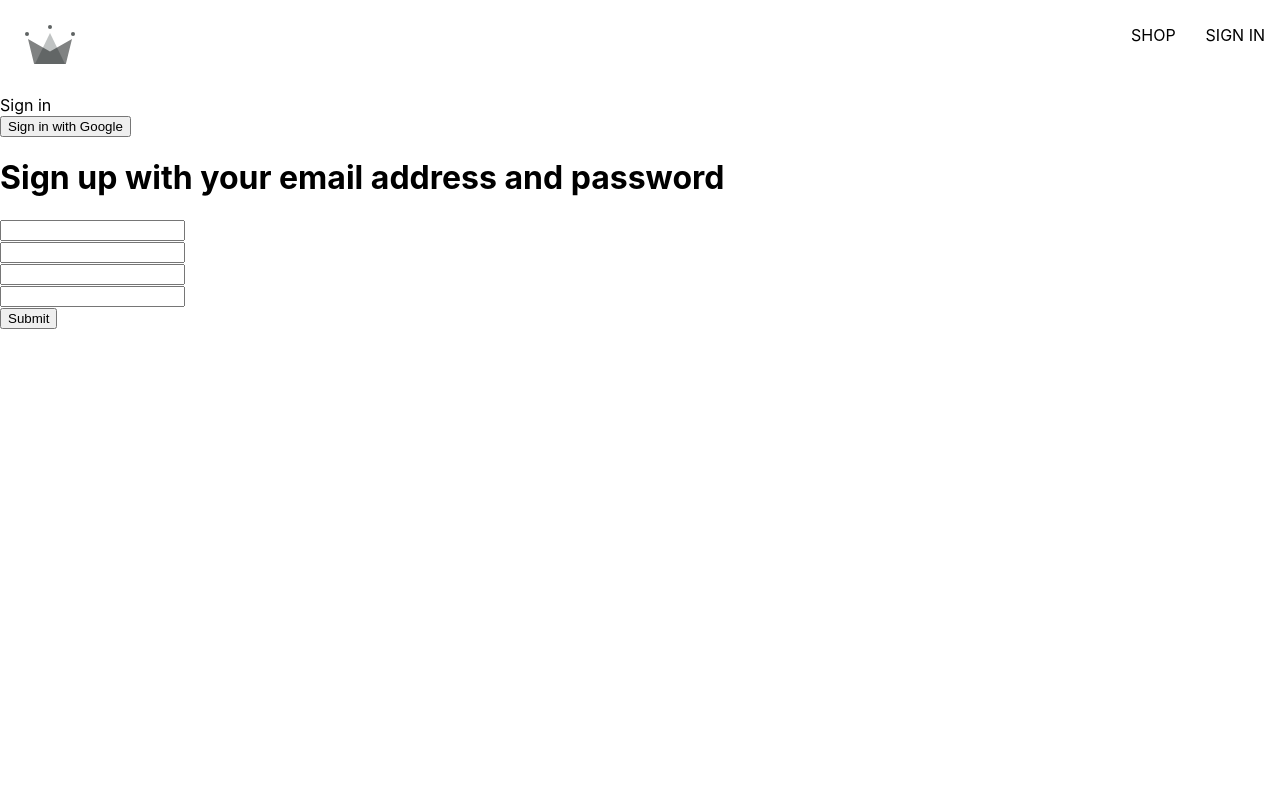
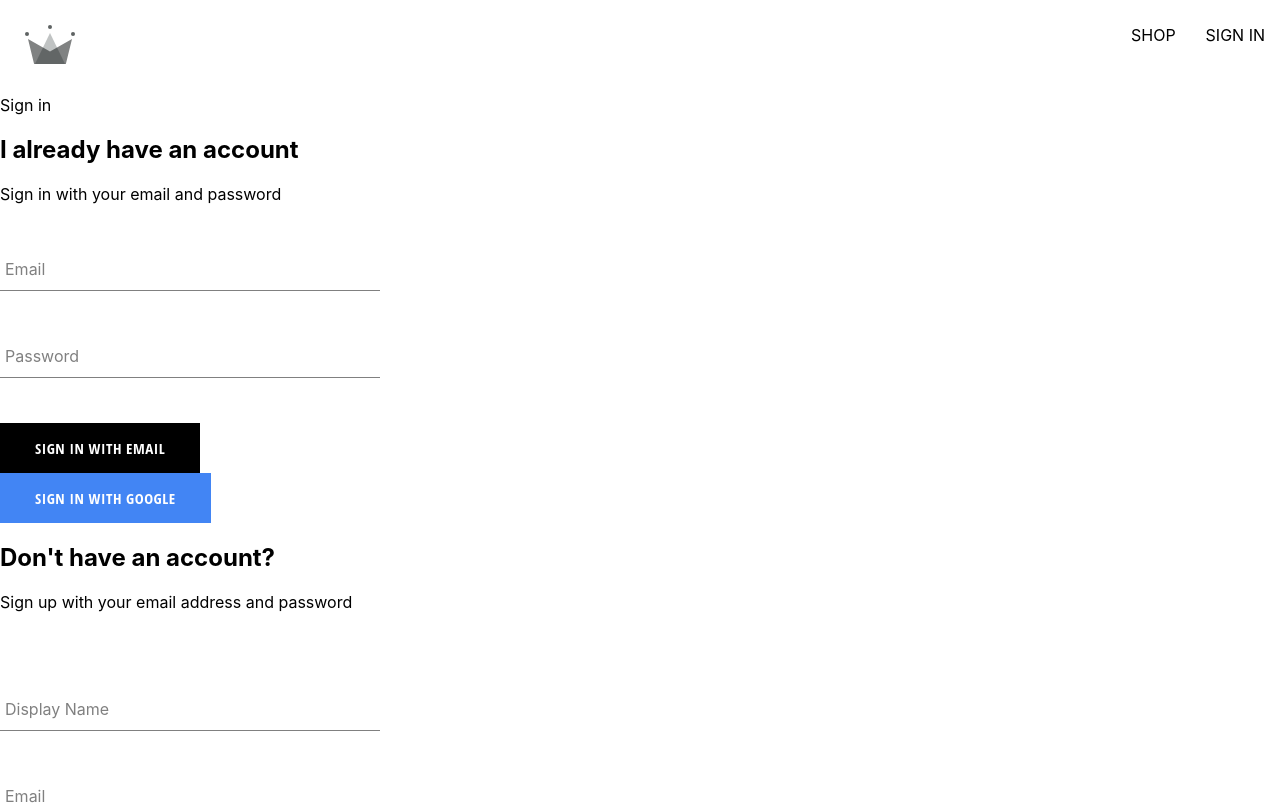
Before and after one commit to adam-geipel/zerotomastery_react, a React (Create React App) app in the folder capstone/: page /sign-in in a window 1280 px wide. Shown: the top 805 px of the page. Built offline with nearby package versions, Linux system fonts and the light colour scheme.

Commit message:
Styled sign-up form, added sign-in form

```diff
--- /dev/null
+++ b/capstone/src/components/button/button.component.jsx
@@ -0,0 +1,14 @@
+import "./button.styles.scss";
+
+const BUTTON_TYPE_CLASSES = {
+  google: "google-sign-in",
+  inverted: "inverted",
+};
+
+const Button = ({ children, buttonType, ...otherProps }) => (
+  <button className={`${BUTTON_TYPE_CLASSES[buttonType]} button-container`}>
+    {children}
+  </button>
+);
+
+export default Button;
--- /dev/null
+++ b/capstone/src/components/button/button.styles.scss
@@ -0,0 +1,41 @@
+.button-container {
+    min-width: 165px;
+    width: auto;
+    height: 50px;
+    letter-spacing: 0.5px;
+    line-height: 50px;
+    padding: 0 35px 0 35px;
+    font-size: 15px;
+    background-color: black;
+    color: white;
+    text-transform: uppercase;
+    font-family: "Open Sans Condensed";
+    font-weight: bolder;
+    border: none;
+    cursor: pointer;
+    display: flex;
+    justify-content: center;
+    &:hover {
+        background-color: white;
+        color: black;
+        border: 1px solid black;
+    }
+    &.google-sign-in {
+        background-color: #4285f4;
+        color: white;
+        &:hover {
+            background-color: #357ae8;
+            border: none;
+        }
+    }
+    &.inverted {
+        background-color: white;
+        color: black;
+        border: 1px solid black;
+        &:hover {
+            background-color: black;
+            color: white;
+            border: none;
+        }
+    }
+}
--- a/capstone/src/components/form-input/form-input.component.jsx
+++ b/capstone/src/components/form-input/form-input.component.jsx
@@ -1,8 +1,18 @@
-const FormInput = ({ label, ...props }) => {
+import "./form-input.styles.scss";
+
+const FormInput = ({ label, ...otherProps }) => {
   return (
-    <div>
-      <label>{label}</label>
-      <input {...props} />
+    <div className="group">
+      {label && (
+        <label
+          className={`${
+            otherProps.value.length ? "shrink" : ""
+          } form-input-label`}
+        >
+          {label}
+        </label>
+      )}
+      <input className="form-input" {...otherProps} />
     </div>
   );
 };
--- /dev/null
+++ b/capstone/src/components/sign-in-form/sign-in-form.component.jsx
@@ -0,0 +1,74 @@
+import { useState } from "react";
+import {
+  signInWithGooglePopup,
+  createUserDocumentFromAuth,
+} from "../../utils/firebase/firebase.utils";
+
+import Button from "../../components/button/button.component";
+import FormInput from "../../components/form-input/form-input.component";
+
+import "./sign-in-form.styles.scss";
+
+const defaultFormFields = {
+  email: "",
+  password: "",
+};
+
+const logGoogleUser = async () => {
+  const { user } = await signInWithGooglePopup();
+  const userDocRef = await createUserDocumentFromAuth(user);
+};
+
+const SignInForm = () => {
+  const [formFields, setFormFields] = useState(defaultFormFields);
+  const { email, password } = formFields;
+
+  const resetFormFields = () => {
+    setFormFields(defaultFormFields);
+  };
+
+  const handleChange = (event) => {
+    const { name, value } = event.target;
+
+    setFormFields({ ...formFields, [name]: value });
+  };
+
+  const handleSubmit = async (event) => {
+    event.preventDefault();
+    alert("here!");
+  };
+
+  return (
+    <div className="sign-in-form-container">
+      <div>Sign in</div>
+      <h2>I already have an account</h2>
+      <span>Sign in with your email and password</span>
+      <form>
+        <FormInput
+          type="text"
+          name="email"
+          label="Email"
+          required
+          value={email}
+          onChange={handleChange}
+        />
+        <FormInput
+          type="password"
+          name="password"
+          label="Password"
+          required
+          value={password}
+          onChange={handleChange}
+        />
+        <Button type="submit" onClick={handleSubmit}>
+          Sign in with Email
+        </Button>
+        <Button onClick={logGoogleUser} buttonType="google">
+          Sign in with Google
+        </Button>
+      </form>
+    </div>
+  );
+};
+
+export default SignInForm;
--- /dev/null
+++ b/capstone/src/components/sign-in-form/sign-in-form.styles.scss
@@ -0,0 +1,9 @@
+.sign-in-form-container {
+    display: flex;
+    flex-direction: column;
+    width: 380px;
+
+    .h2 {
+        margin: 10px 0px;
+    }
+}
--- a/capstone/src/components/sign-up-form/sign-up-form.component.jsx
+++ b/capstone/src/components/sign-up-form/sign-up-form.component.jsx
@@ -1,9 +1,12 @@
-import React from "react";
+import { useState } from "react";
 import FormInput from "../form-input/form-input.component";
+import Button from "../button/button.component";
 import {
   createAuthUserWithEmailAndPassword,
   createUserDocumentFromAuth,
 } from "../../utils/firebase/firebase.utils";
+
+import "./sign-up-form.styles.scss";
 
 const defaultFormFields = {
   displayName: "",
@@ -13,10 +16,15 @@ const defaultFormFields = {
 };
 
 const SignUpForm = () => {
-  const [formFields, setFormFields] = React.useState({ defaultFormFields });
+  const [formFields, setFormFields] = useState(defaultFormFields);
   const { displayName, email, password, confirmPassword } = formFields;
-  const [registerError, setRegisterError] = React.useState("");
-  const [isSubmitting, setSubmitting] = React.useState(false);
+
+  const [registerError, setRegisterError] = useState("");
+  const [isSubmitting, setSubmitting] = useState(false);
+
+  const resetFormFields = () => {
+    setFormFields(defaultFormFields);
+  };
 
   const handleChange = (event) => {
     const { name, value } = event.target;
@@ -29,7 +37,7 @@ const SignUpForm = () => {
     setRegisterError("");
     setSubmitting(true);
 
-    if (!/^\w+([\.-]?\w+)*@\w+([\.-]?\w+)*(\.\w{2,3})+$/.test(email)) {
+    if (!/^\w+([.-]?\w+)*@\w+([.-]?\w+)*(\.\w{2,3})+$/.test(email)) {
       setRegisterError("You have entered an invalid email address");
       setSubmitting(false);
       return;
@@ -53,40 +61,53 @@ const SignUpForm = () => {
       console.log("Unable to register new user", error.message);
       if (error.code === "auth/email-already-in-use") {
         setRegisterError("Unable to create user. User already exists.");
-        alert("User already in use.");
       }
       setSubmitting(false);
-      return;
+      resetFormFields();
     }
   };
 
   return (
-    <div>
-      <h1>Sign up with your email address and password</h1>
+    <div className="sign-up-form-container">
+      <h2>Don't have an account?</h2>
+      <span>Sign up with your email address and password</span>
       <p>{registerError}</p>
       <form>
         <FormInput
+          label="Display Name"
           name="displayName"
           type="text"
           required
+          value={displayName}
           onChange={handleChange}
         />
-        <FormInput name="email" type="text" required onChange={handleChange} />
         <FormInput
+          label="Email"
+          name="email"
+          type="text"
+          required
+          value={email}
+          onChange={handleChange}
+        />
+        <FormInput
+          label="Password"
           name="password"
           type="password"
           required
+          value={password}
           onChange={handleChange}
         />
         <FormInput
+          label="Confirm Password"
           name="confirmPassword"
           type="password"
           required
+          value={confirmPassword}
           onChange={handleChange}
         />
-        <button type="submmit" onClick={handleSubmit} disabled={isSubmitting}>
+        <Button type="submmit" onClick={handleSubmit} disabled={isSubmitting}>
           Submit
-        </button>
+        </Button>
       </form>
     </div>
   );
--- /dev/null
+++ b/capstone/src/components/sign-up-form/sign-up-form.styles.scss
@@ -0,0 +1,9 @@
+.sign-up-form-container {
+    display: flex;
+    flex-direction: column;
+    width: 380px;
+
+    .h2 {
+        margin: 10px 0px;
+    }
+}
--- a/capstone/src/routes/sign-in/sign-in.component.jsx
+++ b/capstone/src/routes/sign-in/sign-in.component.jsx
@@ -1,20 +1,10 @@
-import {
-  signInWithGooglePopup,
-  createUserDocumentFromAuth,
-} from "../../utils/firebase/firebase.utils";
-
 import SignUpForm from "../../components/sign-up-form/sign-up-form.component";
-
-const logGoogleUser = async () => {
-  const { user } = await signInWithGooglePopup();
-  const userDocRef = await createUserDocumentFromAuth(user);
-};
+import SignInForm from "../../components/sign-in-form/sign-in-form.component";
 
 const SignIn = () => {
   return (
     <div>
-      <div>Sign in</div>
-      <button onClick={logGoogleUser}>Sign in with Google</button>
+      <SignInForm />
       <SignUpForm />
     </div>
   );
```
